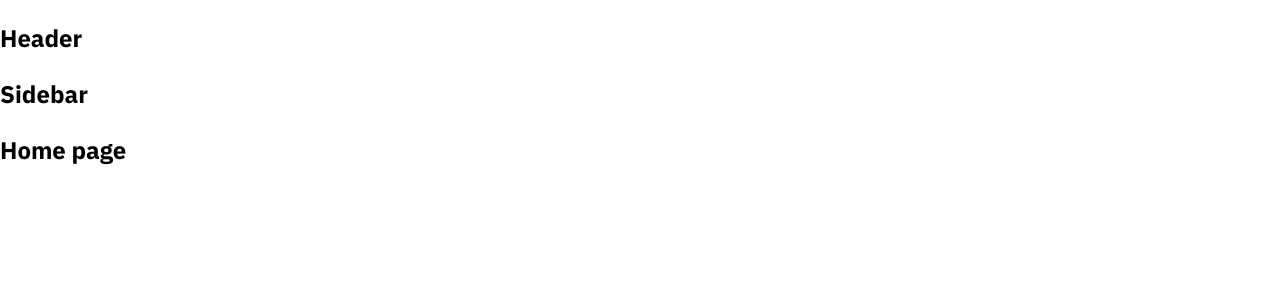
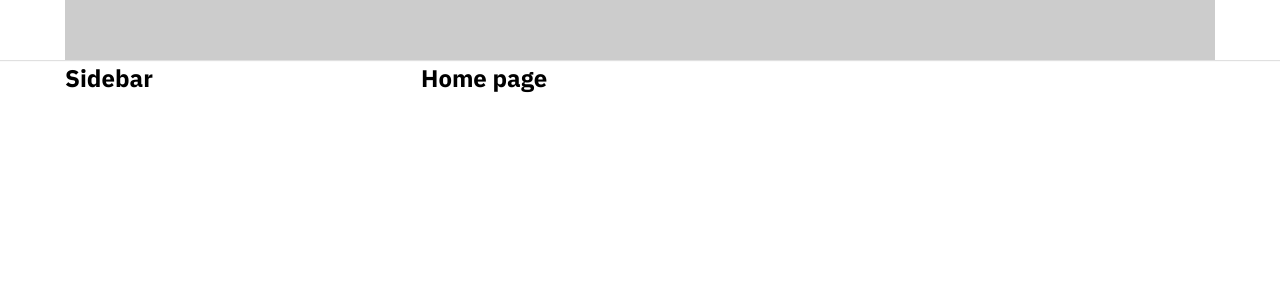
Before and after one commit to npmh0310/tiktok-ui, a React (Create React App) app: page / in a window 1280 px wide. Shown: the top 300 px of the page. Built offline with nearby package versions, Linux system fonts and the light colour scheme.

Commit message:
dựng khung layout sơ bộ

```diff
--- a/package.json
+++ b/package.json
@@ -6,6 +6,7 @@
     "@testing-library/jest-dom": "^5.17.0",
     "@testing-library/react": "^13.4.0",
     "@testing-library/user-event": "^13.5.0",
+    "classnames": "^2.3.2",
     "normalize.css": "^8.0.1",
     "react": "^18.2.0",
     "react-dom": "^18.2.0",
--- a/src/App.js
+++ b/src/App.js
@@ -16,7 +16,7 @@
                         } else if (route.layout === null) {
                             Layout = Fragment;
                         }
-                        console.log(Page);
+
                         return (
                             <Route
                                 key={index}
--- a/src/components/GlobalStyles/GlobalStyles.scss
+++ b/src/components/GlobalStyles/GlobalStyles.scss
@@ -3,9 +3,15 @@
 
 :root {
     ---primary: #fe2c55;
+
+    // Default layout
+    --default-layout-header-height: 60px;
+    --default-layout-width: 1150px;
 }
 
-*{
+* {
+    margin: 0;
+    padding: 0;
     box-sizing: border-box;
 }
 
--- /dev/null
+++ b/src/components/Layout/DefaultLayout/DefaultLayout.module.scss
@@ -0,0 +1,15 @@
+.wrapper {
+    width: 100%;
+    display: flex;
+    flex-direction: column;
+    align-items: center;
+}
+
+.container {
+    width: var(--default-layout-width);
+    display: flex;
+}
+
+.content {
+    flex: 1; // chiếm khoảng còn lại
+}
--- /dev/null
+++ b/src/components/Layout/DefaultLayout/Sidebar/Sidebar.module.scss
@@ -0,0 +1,4 @@
+.wrapper{
+    width: 356px;
+
+}
--- a/src/components/Layout/DefaultLayout/Sidebar/index.js
+++ b/src/components/Layout/DefaultLayout/Sidebar/index.js
@@ -1,5 +1,12 @@
+import classNames from 'classnames/bind';
+import style from './Sidebar.module.scss';
+
+const cx = classNames.bind(style);
+
 function Sidebar() {
-    return <h2>Sidebar</h2>;
+    return <aside className={cx('wrapper')}>
+        <h2>Sidebar</h2>
+    </aside>;
 }
 
 export default Sidebar;
--- a/src/components/Layout/DefaultLayout/index.js
+++ b/src/components/Layout/DefaultLayout/index.js
@@ -1,13 +1,16 @@
 import Header from '~/components/Layout/components/Header/index';
 import Sidebar from './Sidebar/index';
+import classNames from 'classnames/bind';
+import style from './DefaultLayout.module.scss';
 
+const cx = classNames.bind(style);
 function DefaltLayout({ children }) {
     return (
-        <div>
+        <div className={cx('wrapper')}>
             <Header />
-            <div className="container">
+            <div className={cx('container')}>
                 <Sidebar />
-                <div className="content">{children}</div>
+                <div className={cx('content')}>{children}</div>
             </div>
         </div>
     );
--- a/src/components/Layout/HeaderOnly/index.js
+++ b/src/components/Layout/HeaderOnly/index.js
@@ -1,8 +1,6 @@
-
 import Header from '~/components/Layout/components/Header/index';
 
-
-function DefaltLayout({ children }) {
+function HeaderOnly({ children }) {
     return (
         <div>
             <Header />
@@ -13,4 +11,4 @@
     );
 }
 
-export default DefaltLayout;
+export default HeaderOnly;
--- /dev/null
+++ b/src/components/Layout/components/Header/Header.module.scss
@@ -0,0 +1,13 @@
+.wrapper {
+    width: 100%;
+    height: var(--default-layout-header-height);
+    box-shadow: rgba(0, 0, 0, 0.12) 0px 1px 1px;
+    display: flex;
+    justify-content: center;
+    // align-items: center;
+}
+.inner {
+    height: 100%;
+    width: var(--default-layout-width);
+    background-color: #ccc;
+}
--- a/src/components/Layout/components/Header/index.js
+++ b/src/components/Layout/components/Header/index.js
@@ -1,5 +1,14 @@
+import classNames from 'classnames/bind'; // để có thể viết dấu - vào tên class
+import style from './Header.module.scss';
+
+const cx = classNames.bind(style);
+console.log(cx);
 function Header() {
-    return ( <h2>Header</h2> );
+    return (
+        <header className={cx('wrapper')}>
+            <div className={cx('inner')}></div>
+        </header>
+    );
 }
 
 export default Header;
--- a/src/components/pages/Upload/index.js
+++ b/src/components/pages/Upload/index.js
@@ -1,4 +1,4 @@
-import Header from '~/components/Layout/DefaultLayout/Header/index';
+import Header from '~/components/Layout/HeaderOnly/index'
 function Upload() {
     return <h2>Upload Page</h2>;
 }
```
Also changed, not shown: 2 other files (tests, documents, lock files or other folders).
